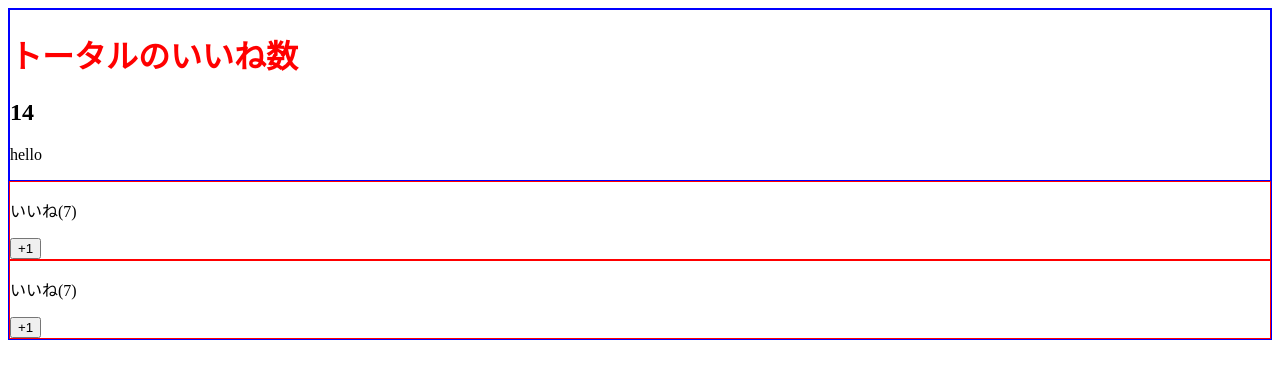
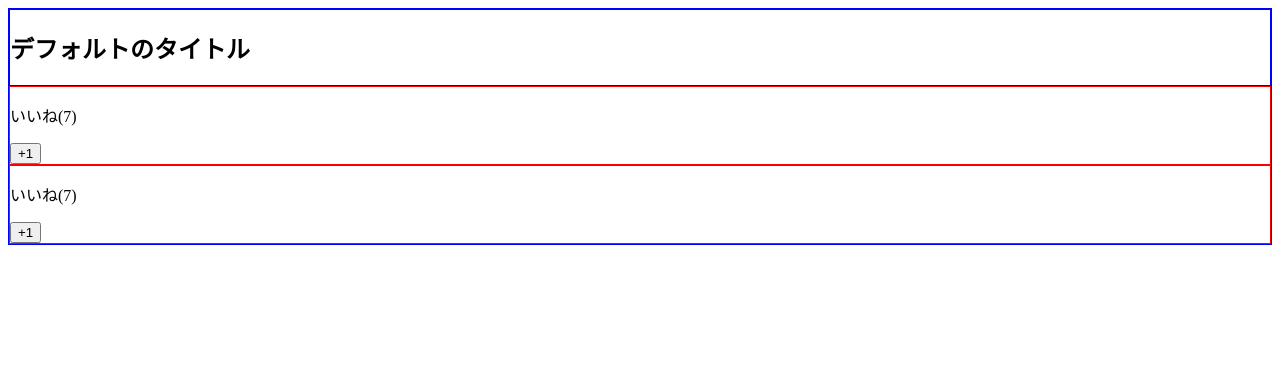
Before and after one commit to k-kudo-hub/vuejs-practice, a Vue app: page / in a window 1280 px wide. Shown: the top 378 px of the page. Built offline with nearby package versions, Linux system fonts and the light colour scheme.

Commit message:
フォールバックコンテンツ

```diff
--- a/src/App.vue
+++ b/src/App.vue
@@ -1,8 +1,8 @@
 <template>
   <div>
-    <LikeHeader header-text="hello">
-      <h1>トータルのいいね数</h1>
-      <h2>{{ number }}</h2>
+    <LikeHeader>
+      <!-- <h1>トータルのいいね数</h1>
+      <h2>{{ number }}</h2> -->
     </LikeHeader>
     <LikeNumber :total-number="number" @my-click="incrementNumber"></LikeNumber>
     <LikeNumber :total-number="number" @my-click="number = $event"></LikeNumber>
--- a/src/components/LikeHeader.vue
+++ b/src/components/LikeHeader.vue
@@ -1,7 +1,8 @@
 <template>
   <div>
-    <slot></slot>
-    <p>{{headerText}}</p>
+    <slot>
+      <h2>デフォルトのタイトル</h2>
+    </slot>
   </div>
 </template>
 
```
